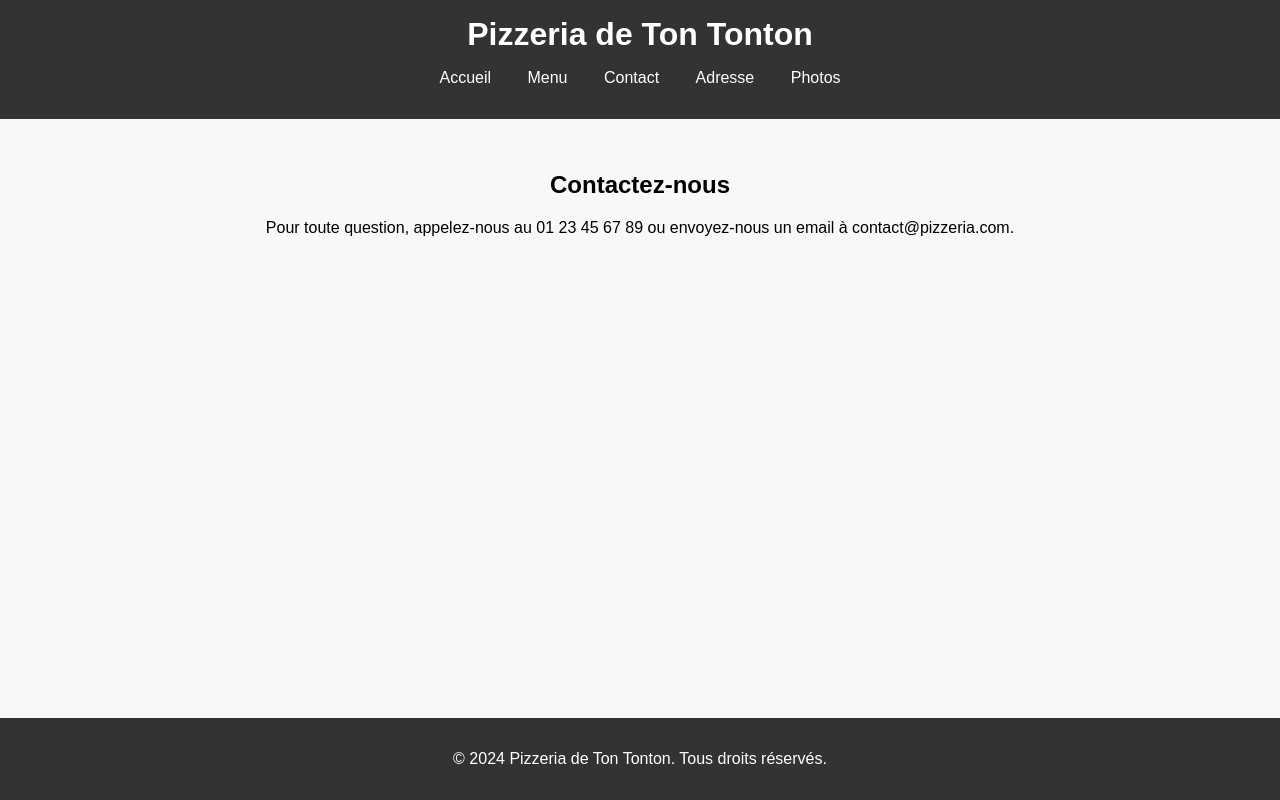
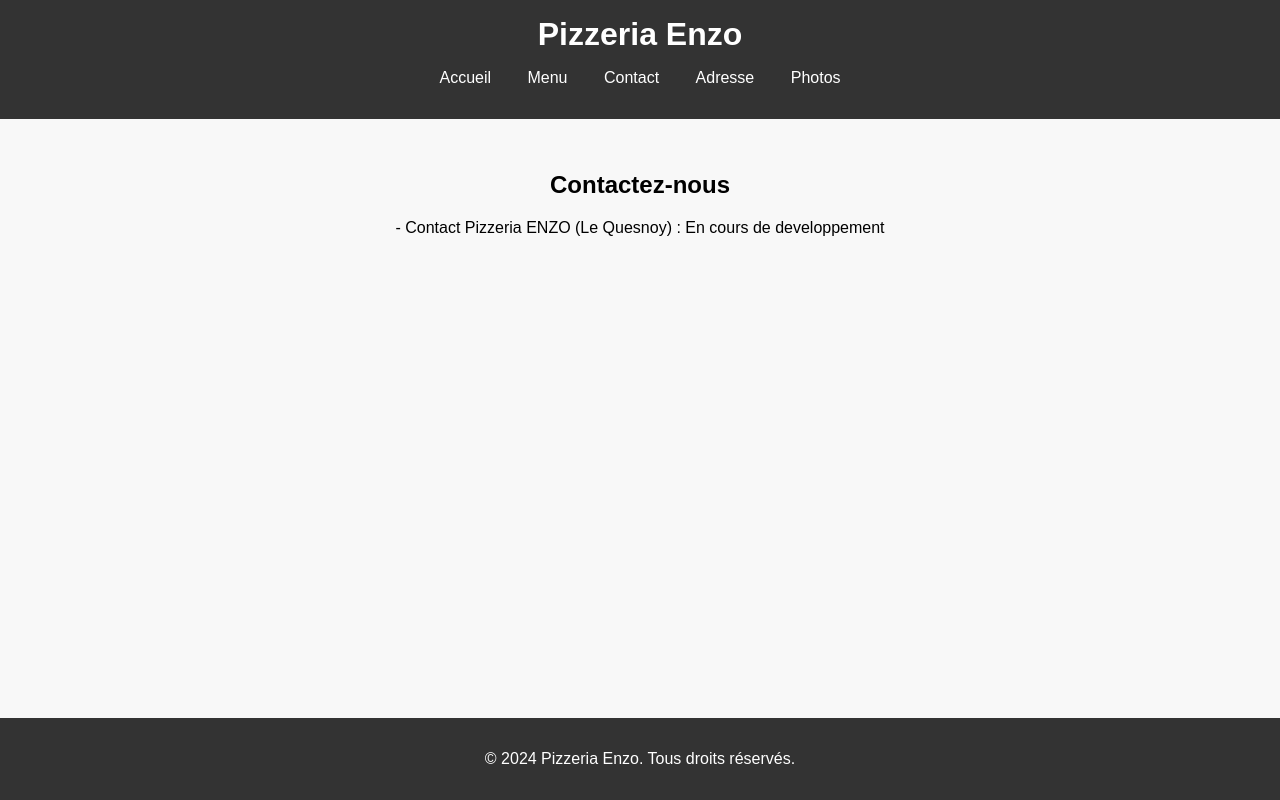
Before and after one commit to Nathced/pizzeria, a plain HTML site: page contact.html in a window 1280 px wide. Drawn offline with Linux system fonts and the light colour scheme.

Commit message:
Update contact.html

```diff
--- a/contact.html
+++ b/contact.html
@@ -3,12 +3,12 @@
 <head>
     <meta charset="UTF-8">
     <meta name="viewport" content="width=device-width, initial-scale=1.0">
-    <title>Contact - Pizzeria de Ton Tonton</title>
+    <title>Contact - Pizzeria Enzo</title>
     <link rel="stylesheet" href="styles.css">
 </head>
 <body>
     <header>
-        <h1>Pizzeria de Ton Tonton</h1>
+        <h1>Pizzeria Enzo</h1>
         <nav>
             <ul>
                 <li><a href="index.html">Accueil</a></li>
@@ -21,10 +21,10 @@
     </header>
     <main>
         <h2>Contactez-nous</h2>
-        <p>Pour toute question, appelez-nous au 01 23 45 67 89 ou envoyez-nous un email à contact@pizzeria.com.</p>
+        <p>- Contact Pizzeria ENZO (Le Quesnoy) : En cours de developpement</p>
     </main>
     <footer>
-        <p>&copy; 2024 Pizzeria de Ton Tonton. Tous droits réservés.</p>
+        <p>&copy; 2024 Pizzeria Enzo. Tous droits réservés.</p>
     </footer>
 </body>
 </html>
```
